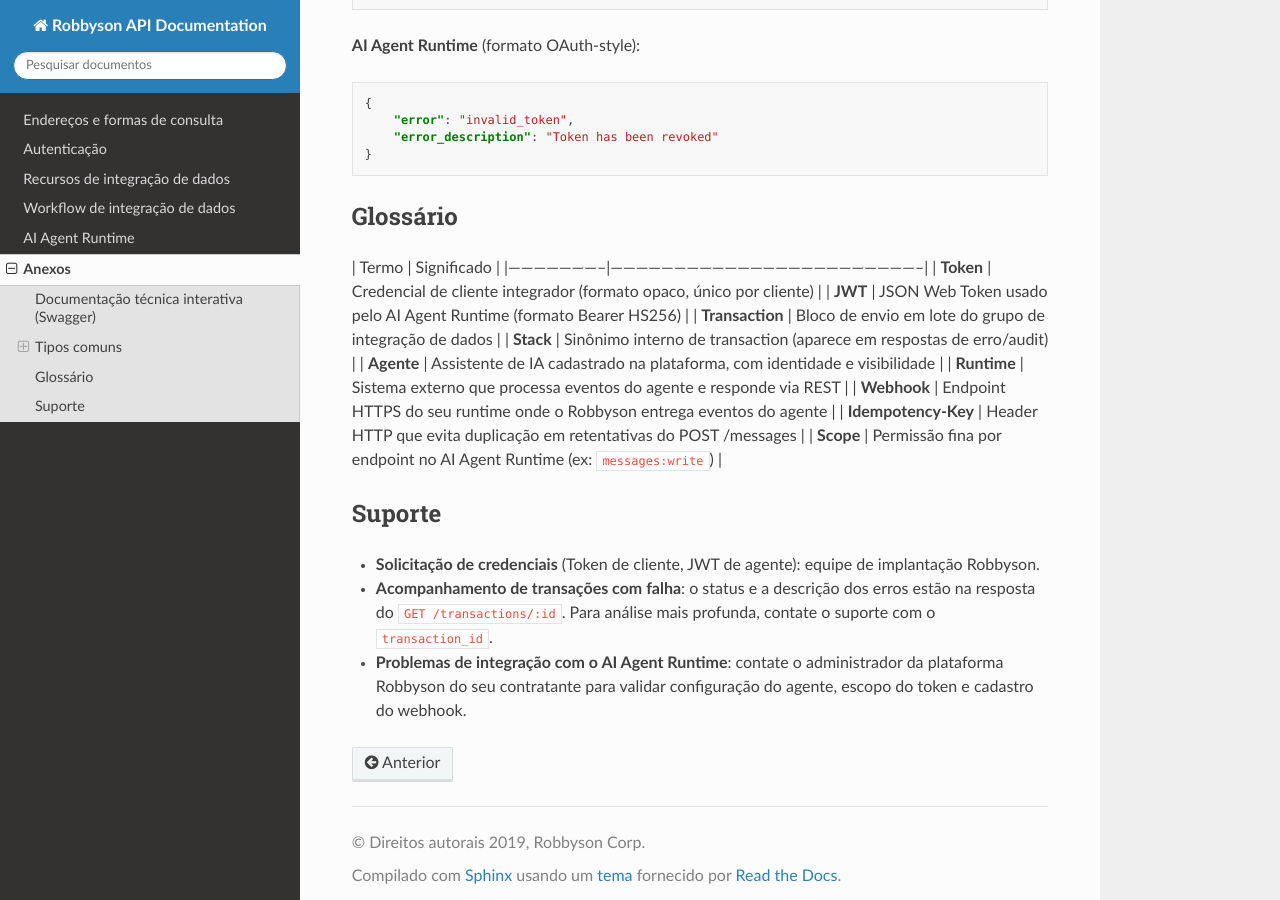
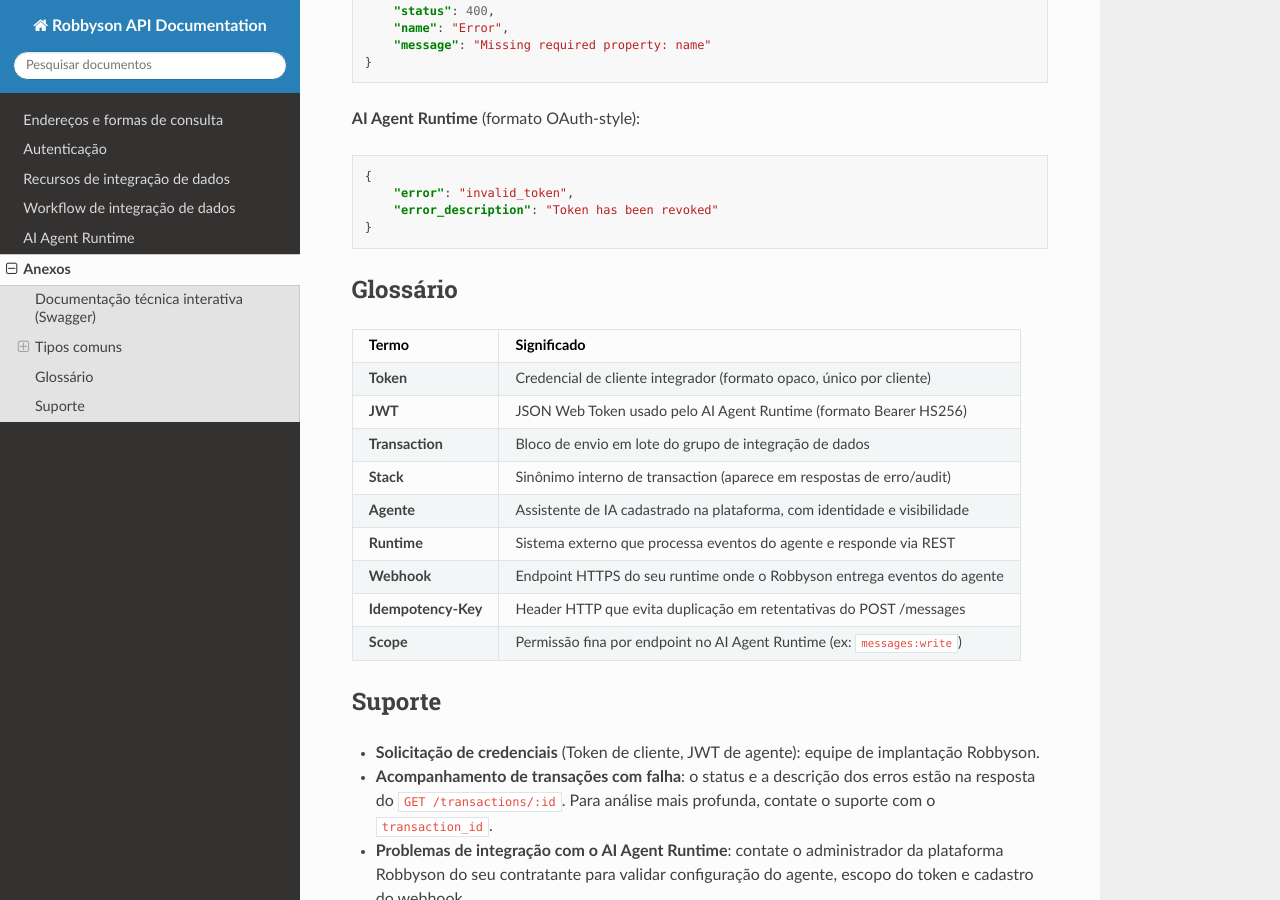
Before and after one commit to Robbyson-Systems-S-A/robbyson-integration-api-docs, a Sphinx documentation site: the page built from docs/source/anexos.md, in a window 1280 px wide and 900 px high, scrolled down 1020 px. Built offline with Sphinx 7.4.7 and the Read the Docs theme 3.1.0, drawn with Linux system fonts in a browser that asks for light colours; some of the changed lines change nothing that is shown; some of the changed text lies outside the part shown.

Commit message:
build: configura Read the Docs e migra recommonmark para myst-parser
O Read the Docs passou a exigir .readthedocs.yaml na raiz do repo (a
build estava falhando com 'Config file not found at default path'). E o
recommonmark — usado para parsear os .md — esta abandonado desde 2021;
o sucessor recomendado pelo proprio Sphinx/RTD eh o myst-parser.

- .readthedocs.yaml: build v2 com Python 3.11 sobre ubuntu-22.04,
  apontando para docs/source/conf.py e instalando deps de
  docs/requirements.txt.
- docs/requirements.txt: Sphinx 7.4, sphinx-rtd-theme 2.0, myst-parser
  3.0 (versoes fixas para builds reproduziveis).
- docs/source/conf.py: extension myst_parser substitui o import de
  recommonmark; source_suffix passa a ser dict (.rst -> rst, .md ->
  markdown); myst_heading_anchors = 3 habilita ancoras automaticas para
  H1..H3 (necessario para os links inter-documento como
  'autenticacao.md#secao'); html_static_path zerado (a pasta _static
  nao existe no repo).

```diff
--- /dev/null
+++ b/docs/requirements.txt
@@ -0,0 +1,3 @@
+Sphinx==7.4.7
+sphinx-rtd-theme==2.0.0
+myst-parser==3.0.1
--- a/docs/source/conf.py
+++ b/docs/source/conf.py
@@ -15,12 +15,6 @@
 # import os
 # import sys
 # sys.path.insert(0, os.path.abspath('.'))
-
-from recommonmark.parser import CommonMarkParser
-
-source_parsers = {
-    '.md': CommonMarkParser,
-}
 
 # -- Project information -----------------------------------------------------
 
@@ -47,16 +41,22 @@
     'sphinx.ext.mathjax',
     'sphinx.ext.ifconfig',
     'sphinx.ext.githubpages',
+    'myst_parser',
 ]
+
+# myst-parser: gera ancoras automaticas para cabecalhos H1..H3 (usadas em
+# links como `[texto](outro-doc.md#secao)`).
+myst_heading_anchors = 3
 
 # Add any paths that contain templates here, relative to this directory.
 templates_path = ['_templates']
 
 # The suffix(es) of source filenames.
-# You can specify multiple suffix as a list of string:
-#
-source_suffix = ['.rst', '.md']
-#source_suffix = '.rst'
+# Map por extensao -> parser (necessario quando ha mais de um tipo).
+source_suffix = {
+    '.rst': 'restructuredtext',
+    '.md': 'markdown',
+}
 
 # The master toctree document.
 master_doc = 'index'
@@ -93,7 +93,7 @@
 # Add any paths that contain custom static files (such as style sheets) here,
 # relative to this directory. They are copied after the builtin static files,
 # so a file named "default.css" will overwrite the builtin "default.css".
-html_static_path = ['_static']
+html_static_path = []
 
 # Custom sidebar templates, must be a dictionary that maps document names
 # to template names.
```
Also changed, not shown: .readthedocs.yaml (added).
